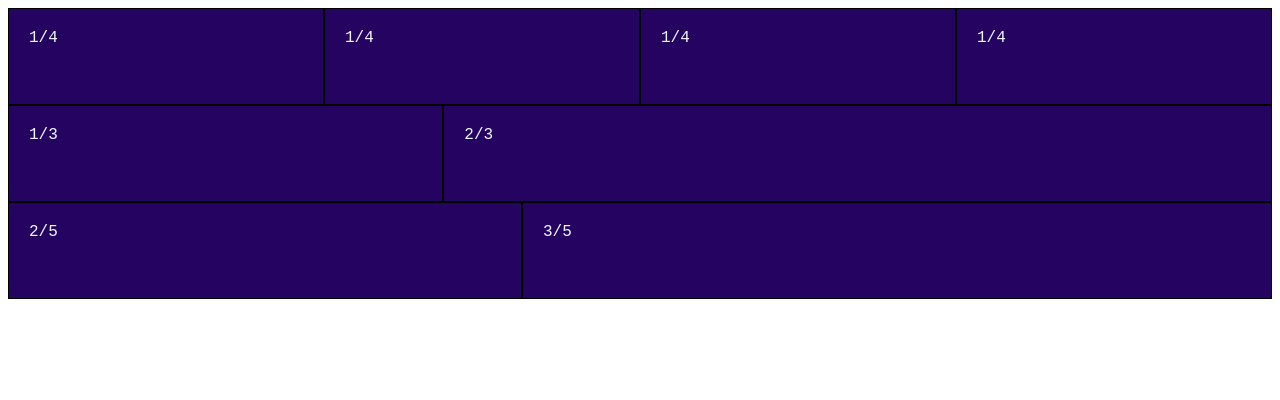
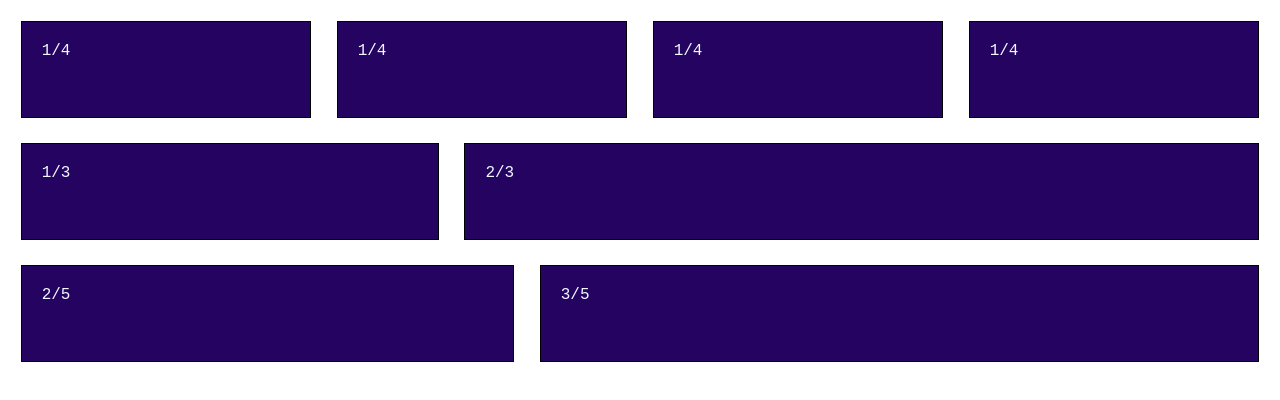
Before and after one commit to krim773/fundamentosDeLaWeb, a plain HTML site: page flex-ible/index.html in a window 1280 px wide. Drawn offline with Linux system fonts and the light colour scheme.

Commit message:
Update style.css

```diff
--- a/flex-ible/style.css
+++ b/flex-ible/style.css
@@ -9,6 +9,7 @@
     background-color: rgb(37, 4, 97);
     height: 55px;
     padding: 20px;
+    margin: 1%;
     border: 1px solid black;
     flex: 1;
 
```
